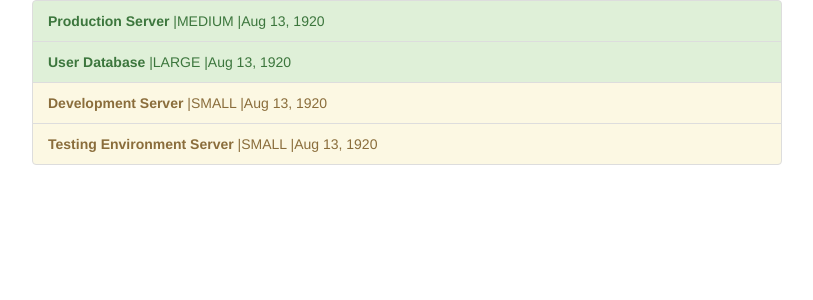
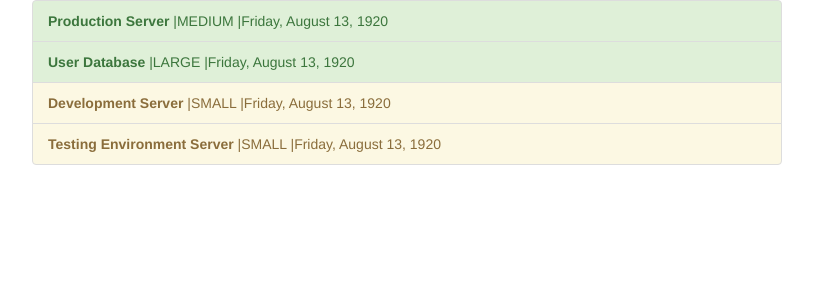
Before and after one commit to Knightch/Angular-Course, an Angular app in the folder My-First-App/: page / in a window 1280 px wide. Shown: the top 300 px of the page, without its empty margins (233-1046 px from the left). Built offline with nearby package versions, Linux system fonts and the light colour scheme.

Commit message:
Parametrizing Pipes

```diff
--- a/My-First-App/src/app/app.component.html
+++ b/My-First-App/src/app/app.component.html
@@ -8,7 +8,7 @@
           <span class="badge"></span>
           <strong>{{server.name}}</strong>
           |{{server.instanceType | uppercase}}
-          |{{server.started | date}}
+          |{{server.started | date:'fullDate'}}
         </li>
       </ul>
     </div>
```
